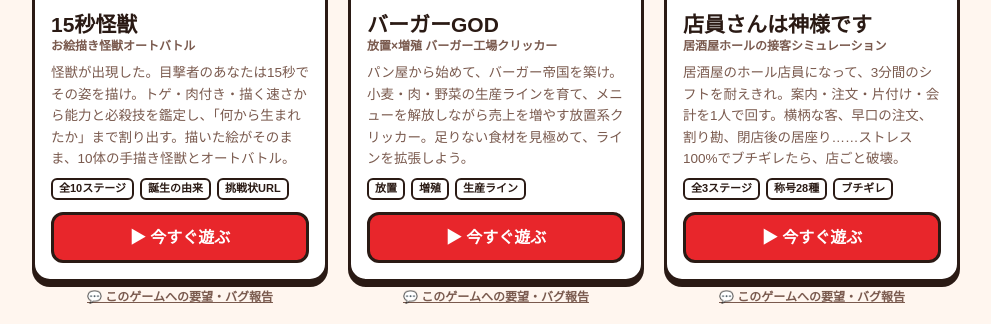
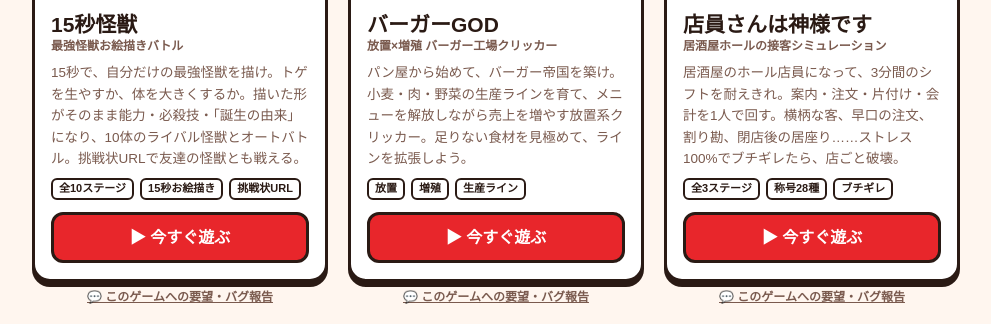
Before and after one commit to red-freegames/red-freegames.github.io, a plain HTML site: page index.html in a window 1280 px wide. Shown: the part 440-764 px from the top of the page, without its empty margins (144-1135 px from the left). Drawn offline with Linux system fonts and the light colour scheme.

Commit message:
「15秒怪獣」の説明文を更新
Co-Authored-By: Claude Opus 5.5 <noreply@anthropic.com>

```diff
--- a/index.html
+++ b/index.html
@@ -79,11 +79,11 @@ if (GA_ID && /\.github\.io$/.test(location.hostname)) {
 const GAMES = [
   {
     title: "15秒怪獣",
-    sub: "お絵描き怪獣オートバトル",
+    sub: "最強怪獣お絵描きバトル",
     url: "https://red-freegames.github.io/15byou-kaiju/",
-    image: "https://red-freegames.github.io/15byou-kaiju/og.jpg",
-    desc: "怪獣が出現した。目撃者のあなたは15秒でその姿を描け。トゲ・肉付き・描く速さから能力と必殺技を鑑定し、「何から生まれたか」まで割り出す。描いた絵がそのまま、10体の手描き怪獣とオートバトル。",
-    tags: ["全10ステージ", "誕生の由来", "挑戦状URL"],
+    image: "https://red-freegames.github.io/15byou-kaiju/og.jpg?v=2",
+    desc: "15秒で、自分だけの最強怪獣を描け。トゲを生やすか、体を大きくするか。描いた形がそのまま能力・必殺技・「誕生の由来」になり、10体のライバル怪獣とオートバトル。挑戦状URLで友達の怪獣とも戦える。",
+    tags: ["全10ステージ", "15秒お絵描き", "挑戦状URL"],
     fb: "15秒怪獣",
   },
   {
```
